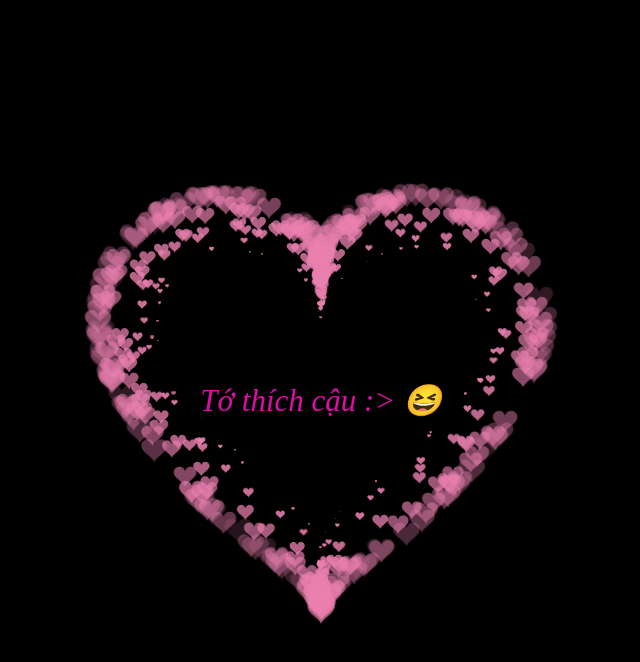
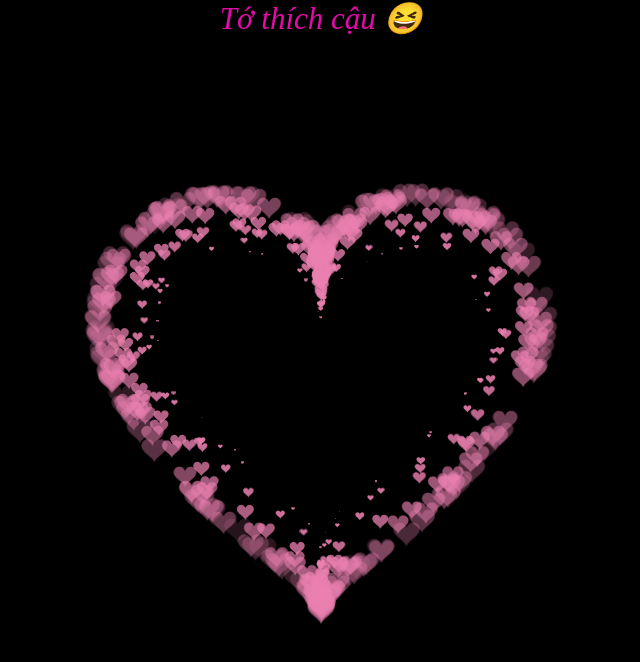
Before and after one commit to KhangNoName/KhangNoName.github.io, a plain HTML site: page heart1.html in a window 1280 px wide. Shown: the whole page, without its empty margins (319-959 px from the left). Drawn offline with Linux system fonts and the light colour scheme.

Commit message:
Update heart1.html

```diff
--- a/heart1.html
+++ b/heart1.html
@@ -522,11 +522,11 @@ var ParticlePool = (function() {
         height:100%;
         font-size: 31px;
         font-style: italic;
-        display: flex;
+        display:;
         align-items: center;
         justify-content: center;
         margin-bottom: 5px;
-        text-align: center;">Tớ thích cậu :> 😆</div>
+        text-align: center;">Tớ thích cậu 😆</div>
 
  </BODY>
 
```
